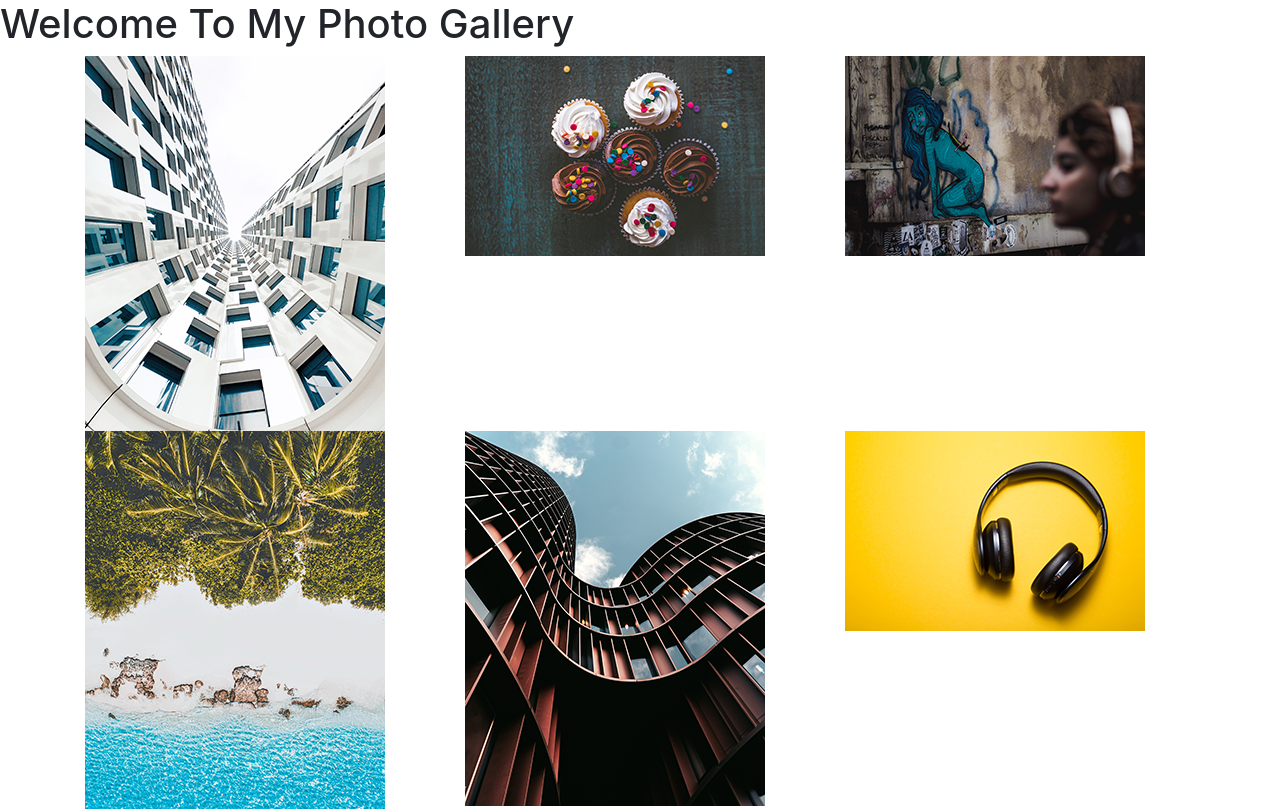
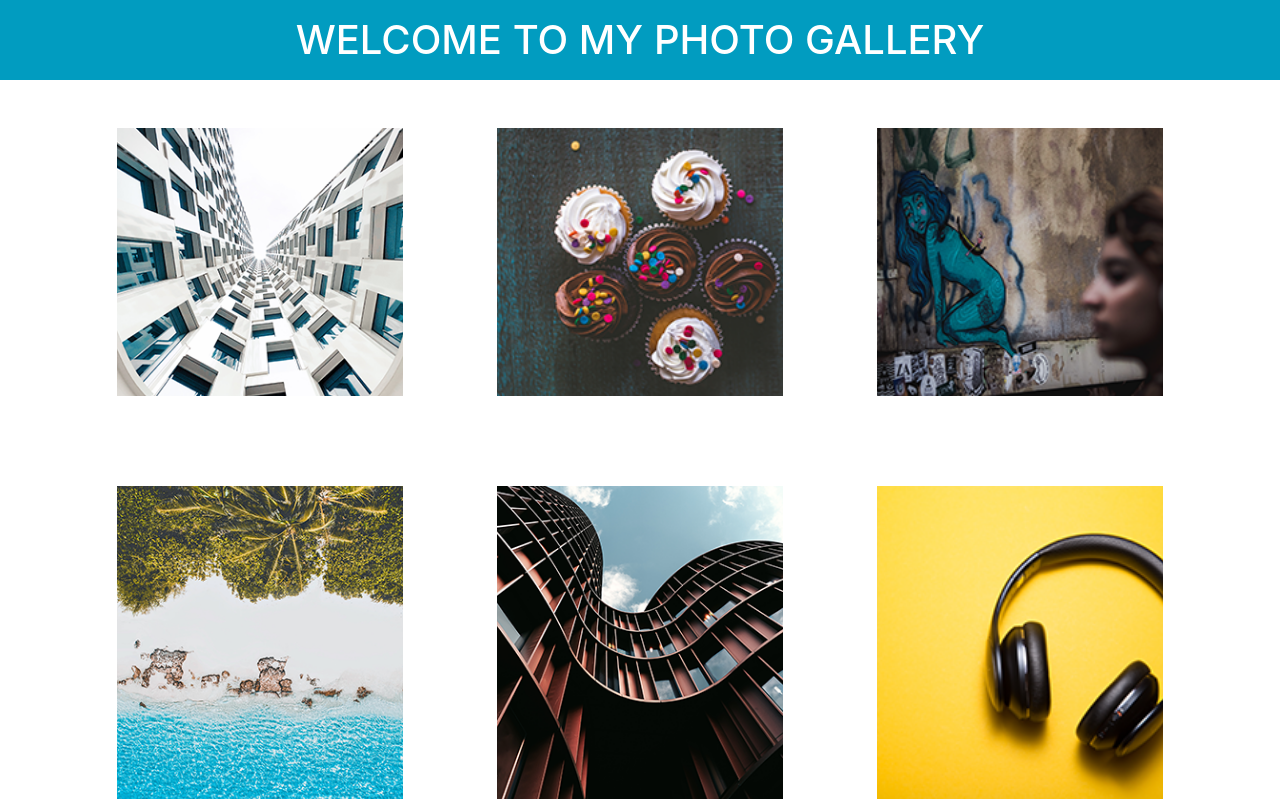
Before and after one commit to cas389/m2-hw2-ju-cheryl, a plain HTML site: page index.html in a window 1280 px wide. Shown: the top 809 px of the page. Drawn offline with nearby package versions, Linux system fonts and the light colour scheme.

Commit message:
Added code to main.css so photos would appear all same height & width. Added bootstrap grid to index.html

```diff
--- a/index.html
+++ b/index.html
@@ -8,45 +8,45 @@
     <!-- Bootstrap CSS -->
     <link rel="stylesheet" href="https://stackpath.bootstrapcdn.com/bootstrap/4.4.1/css/bootstrap.min.css" integrity="sha384-Vkoo8x4CGsO3+Hhxv8T/Q5PaXtkKtu6ug5TOeNV6gBiFeWPGFN9MuhOf23Q9Ifjh" crossorigin="anonymous">
 
+    <link rel="stylesheet" href="main.css">
+
     <title>Hello, world!</title>
   </head>
   <body>
     <h1>Welcome To My Photo Gallery</h1>
 
-
     <div class="container">
       <div class="row">
-        <div class="col"><img src="img/hw2-image1.png" alt="Curved building with many windows, looking upwards to the sky." title="Building with many windows."></div>
-        <div class="col"><img src="img/hw2-image2.png" alt="Six cupcakes on the table, three with chocolate frosting and three with vanilla." title="Cupcakes on a table."></div>
-        <div class="col"><img src="img/hw2-image3.png" alt="Graffiti of a blue girl on a wall, with a blurred image of someone walking by it." title="Graffiti on a wall."></div>
-      </div>
-
-      <div class="row">
-        <div class="col"><img src="img/hw2-image4.png" alt="Overhead view of palm trees, sands, rocks and the blue ocean." title="Scene of the beach."></div>
-        <div class="col"><img src="img/hw2-image5.png" alt="A cureved brown toned building looking up to the cloudy sky." title="A curved building."></div>
-        <div class="col"><img src="img/hw2-image6.png" alt="A pair of black headphones on a bright yellow background." title="A pair of headphones."></div>
-      </div>
-
-      <div class="row">
-        <div class="col"><img src="img/hw2-image7.png" alt="Overhead view of palm trees, the sand, water and parked boats." title="Overhead view of the beach."></div>
-        <div class="col"><img src="img/hw2-image8.png" alt="A girl winking at the camera in front of a colorful background." title="Girl winking."></div>
-        <div class="col"><img src="img/hw2-image9.png" alt="Overhead view of blue ocean with coral in the water by the beach." title="Overhead view of the water."></div>
+        <div class="col-sm-6 col-md-6 col-lg-4">
+          <img src="img/hw2-image1.png" alt="Curved building with many windows, looking upwards to the sky." title="Building with many windows.">
+        </div>
+        <div class="col-sm-6 col-md-6 col-lg-4">
+          <img src="img/hw2-image2.png" alt="Six cupcakes on the table, three with chocolate frosting and three with vanilla." title="Cupcakes on a table.">
+        </div>
+        <div class="col-sm-6 col-md-6 col-lg-4">
+          <img src="img/hw2-image3.png" alt="Graffiti of a blue girl on a wall, with a blurred image of someone walking by it." title="Graffiti on a wall.">
+        </div>
+        <div class="col-sm-6 col-md-6 col-lg-4">
+          <img src="img/hw2-image4.png" alt="Overhead view of palm trees, sands, rocks and the blue ocean." title="Scene of the beach.">
+        </div>
+        <div class="col-sm-6 col-md-6 col-lg-4">
+          <img src="img/hw2-image5.png" alt="A cureved brown toned building looking up to the cloudy sky." title="A curved building.">
+        </div>
+        <div class="col-sm-6 col-md-6 col-lg-4">
+          <img src="img/hw2-image6.png" alt="A pair of black headphones on a bright yellow background." title="A pair of headphones.">
+        </div>
+        <div class="col-sm-6 col-md-6 col-lg-4">
+          <img src="img/hw2-image7.png" alt="Overhead view of palm trees, the sand, water and parked boats." title="Overhead view of the beach.">
+        </div>
+        <div class="col-sm-6 col-md-6 col-lg-4">
+            <img src="img/hw2-image8.png" alt="A girl winking at the camera in front of a colorful background." title="Girl winking.">
+        </div>
+        <div class="col-sm-6 col-md-6 col-lg-4">
+          <img src="img/hw2-image9.png" alt="Overhead view of blue ocean with coral in the water by the beach." title="Overhead view of the water.">
+        </div>
       </div>
     </div>
 
-<!-- Commenting Groups of Photo Out
-
-    <img src="img/hw2-image1.png" alt="Curved building with many windows, looking upwards to the sky." title="Building with many windows.">
-    <img src="img/hw2-image2.png" alt="Six cupcakes on the table, three with chocolate frosting and three with vanilla." title="Cupcakes on a table.">
-    <img src="img/hw2-image3.png" alt="Graffiti of a blue girl on a wall, with a blurred image of someone walking by it." title="Graffiti on a wall.">
-    <img src="img/hw2-image4.png" alt="Overhead view of palm trees, sands, rocks and the blue ocean." title="Scene of the beach.">
-    <img src="img/hw2-image5.png" alt="A cureved brown toned building looking up to the cloudy sky." title="A curved building.">
-    <img src="img/hw2-image6.png" alt="A pair of black headphones on a bright yellow background." title="A pair of headphones.">
-    <img src="img/hw2-image7.png" alt="Overhead view of palm trees, the sand, water and parked boats." title="Overhead view of the beach.">
-    <img src="img/hw2-image8.png" alt="A girl winking at the camera in front of a colorful background." title="Girl winking.">
-    <img src="img/hw2-image9.png" alt="Overhead view of blue ocean with coral in the water by the beach." title="Overhead view of the water.">
-
--->
 
 
 
--- a/main.css
+++ b/main.css
@@ -0,0 +1,84 @@
+/*===========================
+
+Reset Rule
+
+===========================*/
+
+* {
+	padding: 0;
+	margin: 0;
+	border: 0;
+	box-sizing: border-box;
+}
+
+/*===========================
+
+Headers
+
+===========================*/
+
+h1 {
+  text-transform: uppercase;
+  text-align: center;
+  background-color: #019cc0;
+  color: white;
+  padding: 1rem;
+  margin-bottom: 1rem;
+}
+
+
+/*===========================
+
+Rows
+
+===========================*/
+.row {
+  text-align: center;
+}
+
+img {
+  padding: .25rem;
+}
+
+
+
+
+
+
+
+/*===========================
+
+Responsive Web Coding - 768px by 1024px (Tablet)
+
+===========================*/
+@media screen and (min-width: 575px) {
+  /* Header */
+  h1 {
+    margin-bottom: 3rem;
+  }
+    /* Images */
+  img {
+    width: 100%;
+    object-fit: cover;
+    height: 75%;
+    padding: 0 2rem;
+
+  }
+}
+
+/*===========================
+
+Responsive Web Coding - 1366px by 768px (Laptop)
+
+===========================*/
+@media screen and (min-width: 1366px) {
+}
+
+
+/*===========================
+
+Responsive Web Coding - 1920px by 1024 px (Desktop)
+
+===========================*/
+@media screen and (min-width: 1500px) {
+}
```
